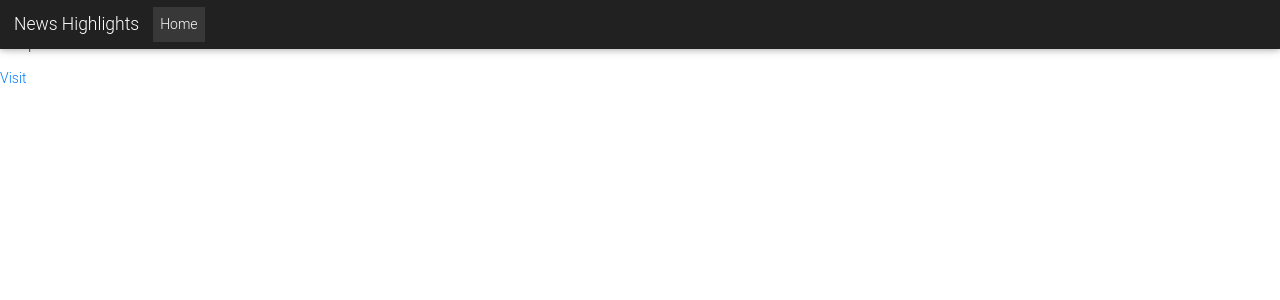
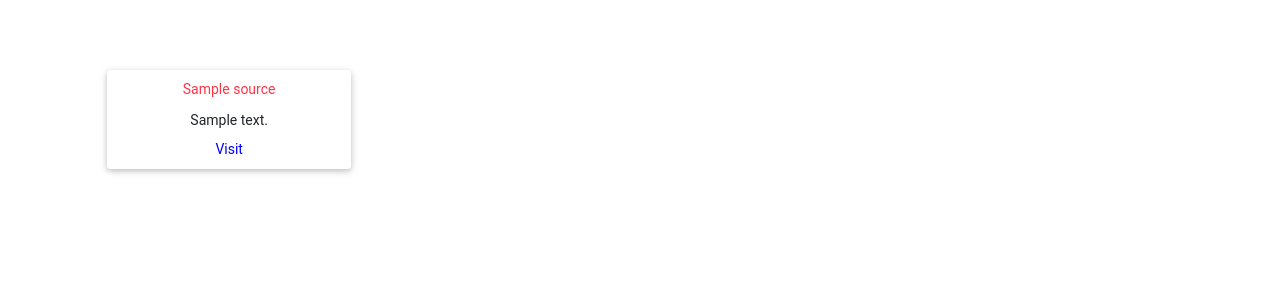
Before and after one commit to BradOdera/News-Highlights, a Flask app: template app/templates/trial.html in a window 1280 px wide. Shown: the top 300 px of the page. Run offline with Flask 2, Linux system fonts and the light colour scheme; the template is opened without the code that fills it: most values are stand-ins (such as "Sample title", 1, 10 or a date in 2020); some libraries are stand-ins or nearby versions.

Commit message:
fix error and add styling to wb page

```diff
--- /dev/null
+++ b/app/templates/base.html
@@ -0,0 +1,27 @@
+<!DOCTYPE html>
+<html lang="en">
+<head>
+    <meta charset="UTF-8">
+    <meta name="viewport" content="width=device-width, initial-scale=1.0">
+    <meta http-equiv="X-UA-Compatible" content="ie=edge">
+    <link href="https://fonts.googleapis.com/css?family=Roboto+Mono&display=swap" rel="stylesheet">
+
+    <link rel="stylesheet" href="https://cdn.jsdelivr.net/npm/semantic-ui@2.4.2/dist/semantic.min.css">
+    <!-- bootstrap -->
+    <link rel="stylesheet" href="https://stackpath.bootstrapcdn.com/bootstrap/4.3.1/css/bootstrap.min.css" integrity="sha384-ggOyR0iXCbMQv3Xipma34MD+dH/1fQ784/j6cY/iJTQUOhcWr7x9JvoRxT2MZw1T" crossorigin="anonymous">
+    <!-- Font Awesome -->
+    <link rel="stylesheet" href="https://use.fontawesome.com/releases/v5.8.2/css/all.css">
+    <!-- Bootstrap core CSS -->
+    <link href="https://cdnjs.cloudflare.com/ajax/libs/twitter-bootstrap/4.3.1/css/bootstrap.min.css" rel="stylesheet">
+    <!-- Material Design Bootstrap -->
+    <link href="https://cdnjs.cloudflare.com/ajax/libs/mdbootstrap/4.8.9/css/mdb.min.css" rel="stylesheet">
+</head>
+<body>
+    <div class="container">
+        <div class="row">
+            {% block content %}
+            {%endblock%}
+        </div>
+    </div>
+</body>
+</html>
--- a/app/templates/macros.html
+++ b/app/templates/macros.html
@@ -1,17 +1,23 @@
 {% macro displaySourcesList(sources) %}
 {% for sources in sources%}
 
+<style>
+    div{
+        padding: 2%;
+    }
+</style>
+<div class="col-md-3">
+    <div class="card">
+        <div class="text-center text-danger"> {{sources.name}}</div>
+        <div class="text-center">
+            <p>{{sources.description | truncate(90)}}</p>
+        </div>
 
-    <div class="center aligned header"> {{sources.name}}</div>
-
-        <p>{{sources.description | truncate(88)}}</p>
+        <div class="text-center">
+            <a href="{{sources.url}}" style="color: blue"> Visit</a>
+        </div>
     </div>
-
-    <div class="center aligned author">
-        <a href="{{sources.url}}" style="color: blue"> Visit <i class="linkify icon" src=""></i></a>
-    </div>
-
-
+</div>
 {% endfor %}
 
 {% endmacro %}
--- a/app/templates/news.html
+++ b/app/templates/news.html
@@ -1,5 +1,5 @@
 {% import 'macros.html' as macro%}
-{% extends 'trial.html'%}
+<!-- {% extends 'trial.html'%} -->
 
 
 {% block content%}
@@ -7,7 +7,7 @@
 <br>
 <br>
 <div class="container">
-    <a class="ui blue tag label" style="margin-left: -1%">{{ heading }} Top Headlines</a>
+    <a class="ui red tag label" style="margin-left: -1%">{{ heading }} Top Headlines</a>
 </div><br>
 <div class="container">
     <div class="row">
--- a/app/templates/trial.html
+++ b/app/templates/trial.html
@@ -1,3 +1,5 @@
+{%extends 'base.html'%}
+{% import 'macros.html' as macro %}
 <!DOCTYPE html>
 <html lang="en">
 
@@ -5,43 +7,38 @@
     <meta charset="UTF-8">
     <meta name="viewport" content="width=device-width, initial-scale=1.0">
     <meta http-equiv="X-UA-Compatible" content="ie=edge">
-    {% if title %}
-    <title> {{ title }} </title>
-    {% else %}
+    <!-- {% if title %} -->
+    <!-- <title> {{ title }} </title> -->
+    <!-- {% else %} -->
     <title>News Highlights</title>
-    {% endif %}
+    <!-- {% endif %} -->
 
-    <link href="https://fonts.googleapis.com/css?family=Roboto+Mono&display=swap" rel="stylesheet">
 
-    <link rel="stylesheet" href="https://cdn.jsdelivr.net/npm/semantic-ui@2.4.2/dist/semantic.min.css">
-    <!-- bootstrap -->
-    <link rel="stylesheet" href="https://stackpath.bootstrapcdn.com/bootstrap/4.3.1/css/bootstrap.min.css" integrity="sha384-ggOyR0iXCbMQv3Xipma34MD+dH/1fQ784/j6cY/iJTQUOhcWr7x9JvoRxT2MZw1T" crossorigin="anonymous">
-    <!-- Font Awesome -->
-    <link rel="stylesheet" href="https://use.fontawesome.com/releases/v5.8.2/css/all.css">
-    <!-- Bootstrap core CSS -->
-    <link href="https://cdnjs.cloudflare.com/ajax/libs/twitter-bootstrap/4.3.1/css/bootstrap.min.css" rel="stylesheet">
-    <!-- Material Design Bootstrap -->
-    <link href="https://cdnjs.cloudflare.com/ajax/libs/mdbootstrap/4.8.9/css/mdb.min.css" rel="stylesheet">
+
 
 </head>
 
 <body>
-        <!-- navbar block  -->
+
+
         {% block navbar %}
         {% include 'navbar.html' %}
         {% endblock %}
 
-        {%block content%}
 
-        {%for sources in sources%}
-        <p>{{sources.name}}</p>
-        <p>{{sources.description}}</p>
 
-        <a href="/articles/{{sources.id}}">Visit</a>
 
-        {%endfor%}
+        <div class="container">
+            <div class="row">
 
-        {%endblock%}
+                {% block content %}
+                    {{ macro.displaySourcesList(sources)}}
+                {%endblock%}
+
+            </div>
+        </div>
+
+
 
 
     <!-- scripts -->
```
Also changed, not shown: app/templates/index.html (+4 -13 lines), README.md.
